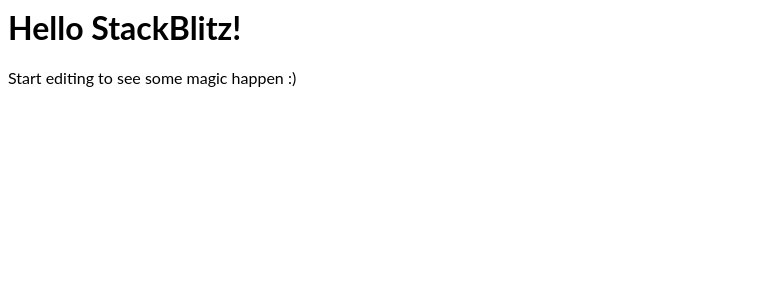
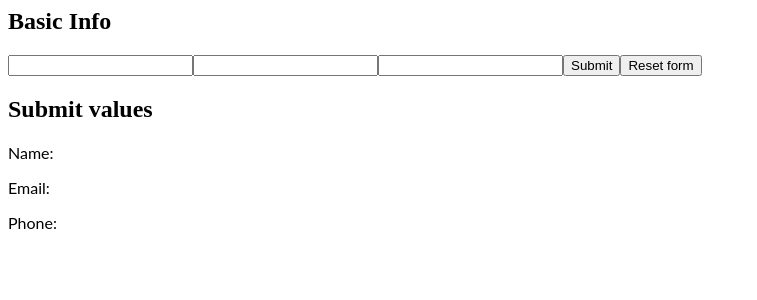
Before and after one commit to artuone83/react-use-reducer-hook, a React (Create React App) app: page / in a window 1280 px wide. Shown: the top 300 px of the page, without its empty margins (0-757 px from the left). Built offline with nearby package versions, Linux system fonts and the light colour scheme.

Commit message:
basic view

```diff
--- a/src/App.js
+++ b/src/App.js
@@ -1,11 +1,88 @@
-import React from "react";
+import React, { useReducer, useState, useRef } from "react";
 import "./style.css";
 
+const initialValues = {
+  name: '',
+  email: '',
+  phone: ''
+};
+
+const basicInfoReducer = (state, action) => {
+  switch (action.type) {
+    case 'name':
+      return {
+        ...state,
+        name: action.value
+      }
+      case 'email':
+      return {
+        ...state,
+        email: action.value
+      }
+      case 'phone':
+      return {
+        ...state,
+        phone: action.value
+      }
+      case 'reset':
+      return {
+        ...state,
+        ...action.value
+      }
+    default:
+      return state
+  }
+}
+
+const BasicInfo = ({onChange, values}) => {
+  return (
+    <>
+      <h2>Basic Info</h2>
+      <input name="name" id="name" type="text" value={values.name} onChange={onChange}/>
+      <input name="email" id="email" type="email" value={values.email} onChange={onChange} />
+      <input name="phone" id="phone" type="phone" value={values.phone} onChange={onChange} />
+    </>
+  );
+}
+
 export default function App() {
+  const [basicInfo, dispatch] = useReducer(basicInfoReducer, initialValues);
+  const [submitValues, setSubmitValues] = useState(initialValues);
+  const form = useRef(null);
+
+  const handleSubmit = (e) => {
+    e.preventDefault();
+    setSubmitValues({
+      name: basicInfo.name,
+      email: basicInfo.email,
+      phone: basicInfo.phone
+    })
+
+  };
+
+  const handleInputChange = (e) => {
+    dispatch({type: `${e.target.name}`, value: e.target.value});
+  };
+
+  const handleRestForm = () => {
+    dispatch({type: 'reset', value: {name: '', email: '', phone: ''}});
+    setSubmitValues(initialValues);
+  }
+
+
   return (
     <div>
-      <h1>Hello StackBlitz!</h1>
-      <p>Start editing to see some magic happen :)</p>
+      <form onSubmit={handleSubmit} >
+        <BasicInfo onChange={handleInputChange} values={basicInfo} />
+        <input type="submit" />
+        <input type="button" onClick={handleRestForm} value="Reset form" />
+      </form>
+      <div>
+        <h2>Submit values</h2>
+        <p>Name: {submitValues.name}</p>
+        <p>Email: {submitValues.email}</p>
+        <p>Phone: {submitValues.phone}</p>
+      </div>
     </div>
   );
 }
```
